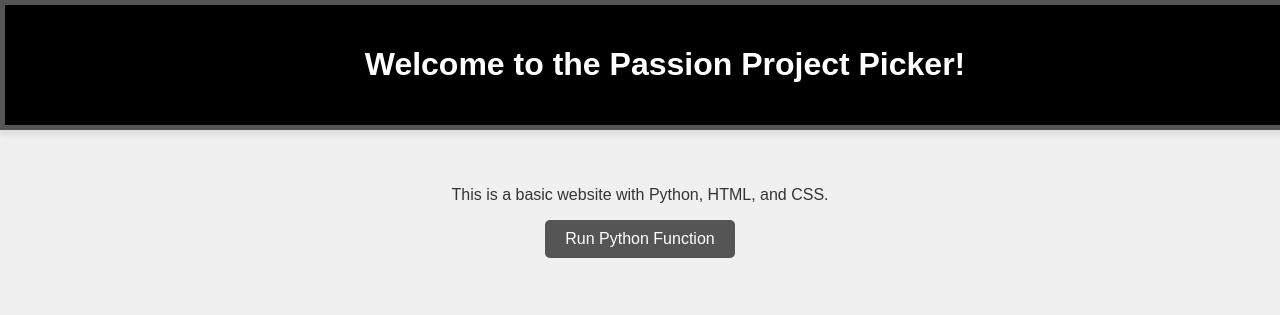
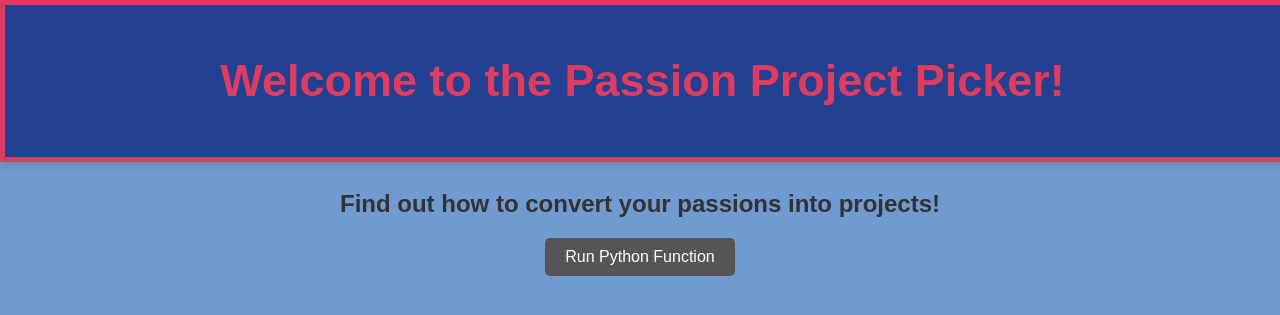
Before and after one commit to AryanPradhan12/PassionProjectWebsite, a Flask app: page / in a window 1280 px wide. Shown: the top 315 px of the page. Run offline with Flask 3, Linux system fonts and the light colour scheme.

Commit message:
new aesthetic design

```diff
--- a/Structure/static/css/Style.css
+++ b/Structure/static/css/Style.css
@@ -1,13 +1,13 @@
 /* Styling for the header */
 header {
-    background-color: black;
+    background-color: #224193;
     color: white;
     padding: 20px;
     text-align: center;
-    border: 5px solid #555;
+    border: 5px solid #DF3C5F;
     position: fixed;
     top: 0;
-    width: 100%;
+    width: 96.5%;
     z-index: 1000;
     box-shadow: 0 4px 8px rgba(0, 0, 0, 0.1); /* Adds shadow for depth */
 }
@@ -16,7 +16,7 @@ header {
 body {
     margin: 0;
     font-family: Arial, sans-serif;
-    background-color: #f0f0f0;
+    background-color: #6F9BD1;
     color: #333;
     text-align: center;
     padding: 0;
@@ -30,7 +30,8 @@ main {
 }
 
 h1 {
-    color: white; /* Text color in header */
+    color: #DF3C5F; /* Text color in header */
+    font-size: 45px;
 }
 
 /* Styling for the button */
--- a/Structure/templates/index.html
+++ b/Structure/templates/index.html
@@ -13,7 +13,7 @@
     </header>
 
     <main>
-        <p>This is a basic website with Python, HTML, and CSS.</p>
+        <h2>Find out how to convert your passions into projects!</h2>
 
         <!-- Example Button to Call Python Function -->
         <button id="run-button">Run Python Function</button>
```
